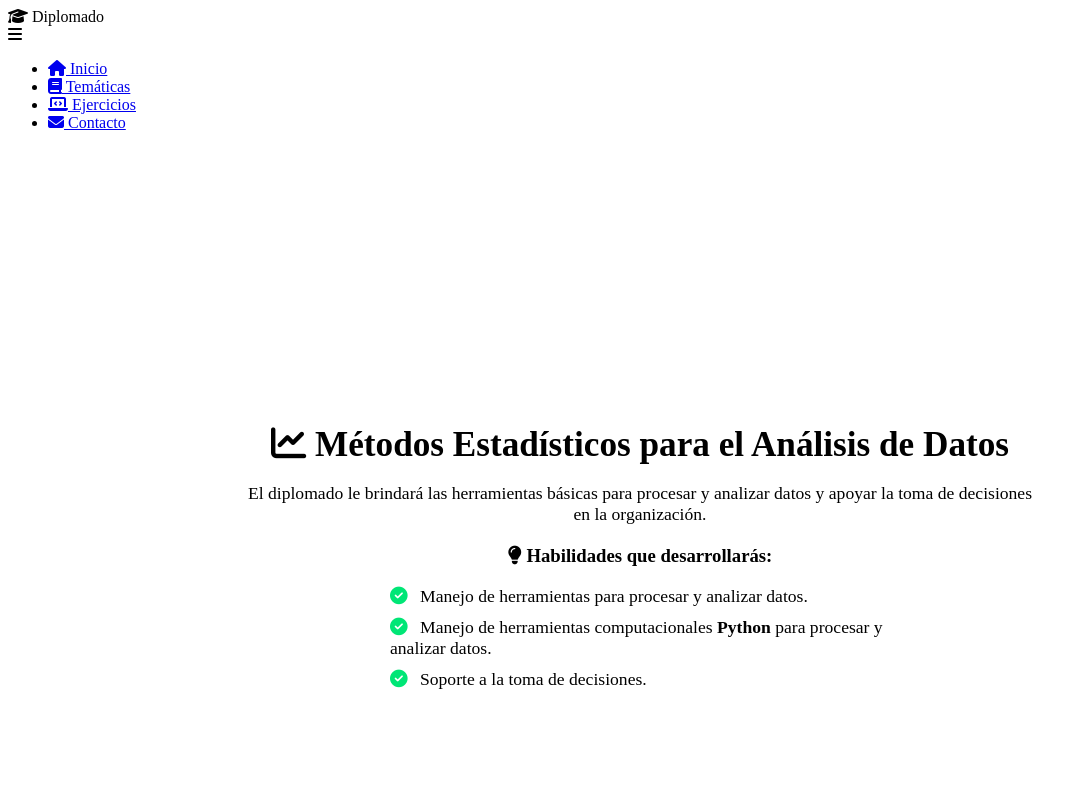
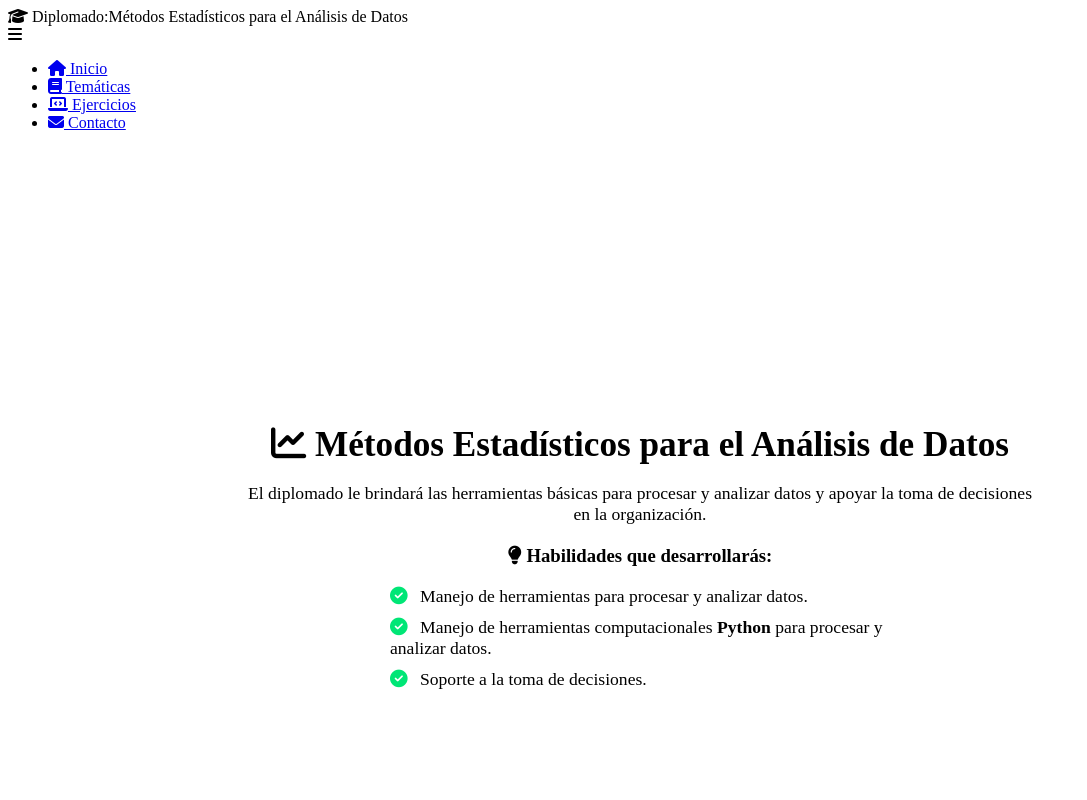
Before and after one commit to yacastanot/diplomado_ME, a plain HTML site: page index.html in a window 1280 px wide. Shown: the top 800 px of the page, without its empty margins (0-1087 px from the left). Drawn offline with Linux system fonts and the light colour scheme.

Commit message:
Update index.html

```diff
--- a/index.html
+++ b/index.html
@@ -13,7 +13,7 @@
   <!-- Barra de navegación -->
   <header>
     <nav class="navbar">
-      <div class="logo"><i class="fas fa-graduation-cap"></i> Diplomado</div>
+      <div class="logo"><i class="fas fa-graduation-cap"></i> Diplomado:Métodos Estadísticos para el Análisis de Datos</div>
       <div class="menu-toggle" id="menu-toggle"><i class="fas fa-bars"></i></div>
       <ul class="nav-links" id="nav-links">
         <li><a href="#inicio"><i class="fas fa-home"></i> Inicio</a></li>
```
